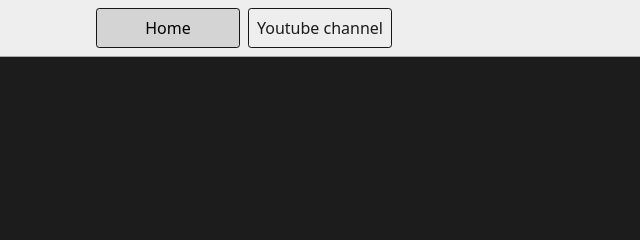
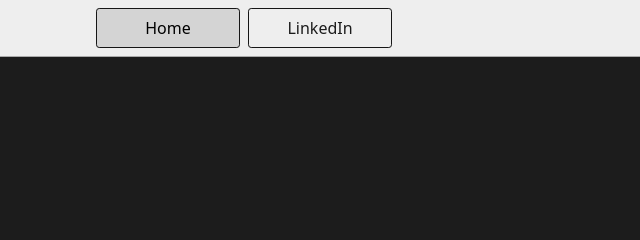
Before and after one commit to nillmishra/dom-project-chaiaurcode, a plain HTML site: page 5-keyboard/index.html in a window 1280 px wide. Shown: the top 240 px of the page, 396-1036 px from the left. Drawn offline with Linux system fonts and the light colour scheme; files that its build step writes are made by us from their sources.

Commit message:
changes link file

```diff
--- a/5-keyboard/index.html
+++ b/5-keyboard/index.html
@@ -32,9 +32,8 @@
   <body>
     <nav>
       <a href="/" aria-current="page">Home</a>
-      <a target="_blank" href="https://www.youtube.com/@chaiaurcode"
-        >Youtube channel</a
-      >
+      <a target="_blank" href="https://www.linkedin.com/in/nillotpal-mishra-955098248/"
+        >LinkedIn</a>
     </nav>
     <div class="project">
       <div id="insert">
```
Also changed, not shown: 1-colorChanger/index.html (+2 -3 lines), 2-BMICalculator/index.html (+2 -3 lines), 3-DigitalClock/index.html (+2 -3 lines), 4-GuessTheNumber/index.html (+2 -3 lines), index.html (+1 -2 lines).
